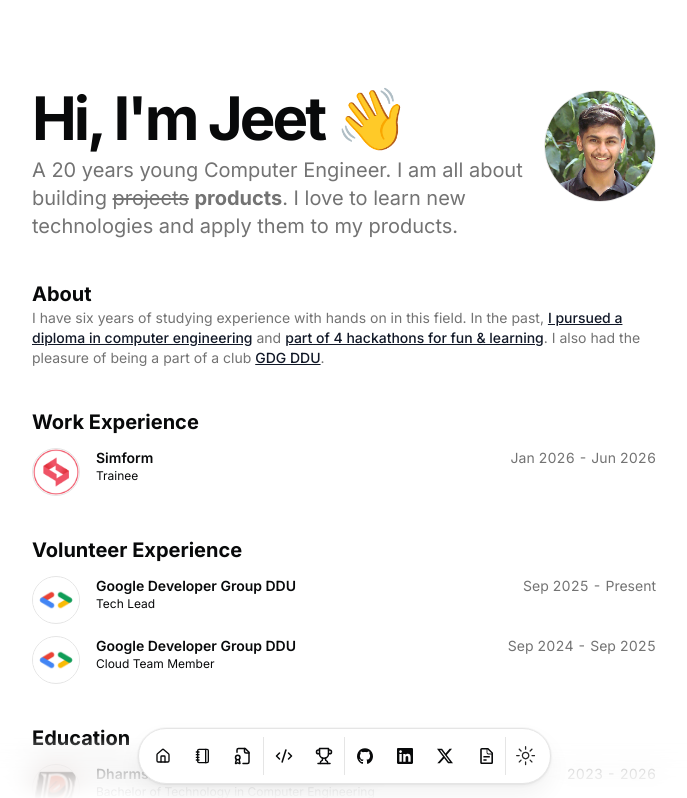
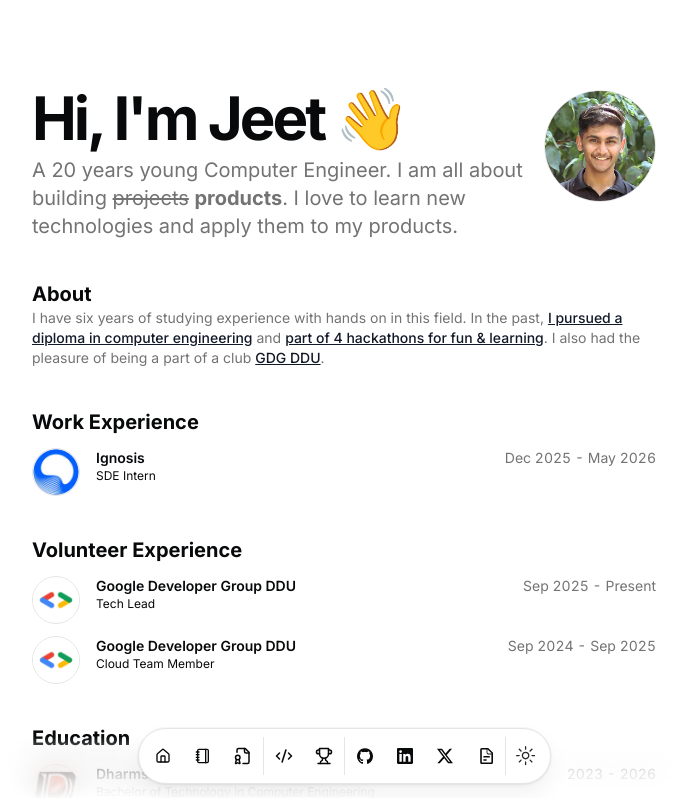
Before and after one commit to jeetbhuptani/jeetbhuptani.github.io, a Next.js app: page / in a window 1280 px wide. Shown: the top 798 px of the page, without its empty margins (296-983 px from the left). Built offline with nearby package versions, Linux system fonts and the light colour scheme.

Commit message:
Update resume: change company to Ignosis, update role to SDE Intern, and modify dates and description

```diff
--- a/src/data/resume.tsx
+++ b/src/data/resume.tsx
@@ -85,16 +85,16 @@ export const DATA = {
 
   work: [
     {
-      company: "Simform",
-      href: "https://www.simform.com/",
+      company: "Ignosis",
+      href: "https://www.ignosis.ai/",
       badges: [],
       location: "Ahmedabad",
-      title: "Trainee",
-      logoUrl: "/simform.png",
-      start: "Jan 2026",
-      end: "Jun 2026",
+      title: "SDE Intern",
+      logoUrl: "/ignosis.png",
+      start: "Dec 2025",
+      end: "May 2026",
       description:
-        "Upcoming Trainee (Intern) where I will learn and work on assigned and real world projects",
+        "SDE Intern where I will learn and work on building the next great Financial + Agentic AI products.",
     },
   ],
   volunteer: [
```
Also changed, not shown: 1 other file (tests, documents, lock files or other folders).
